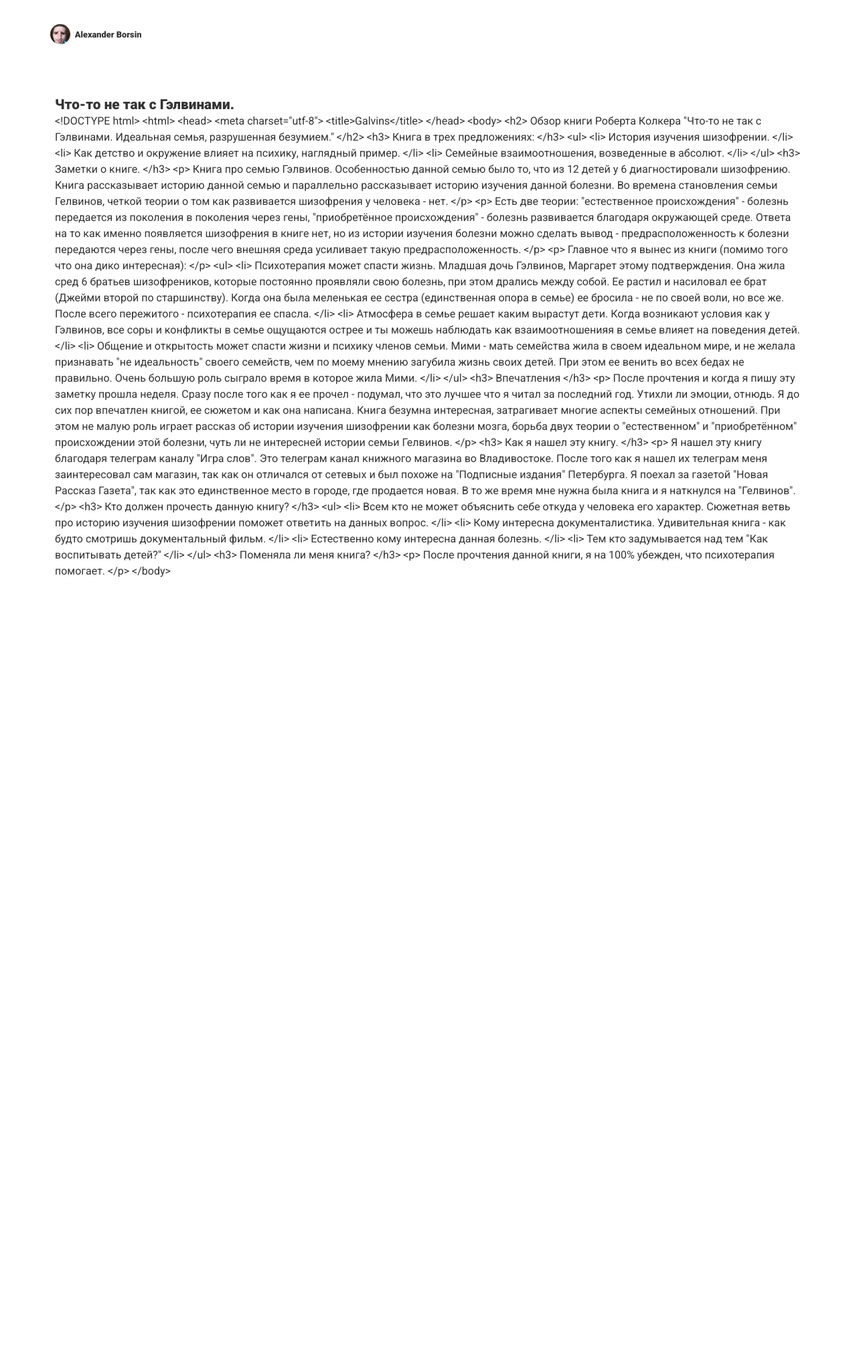
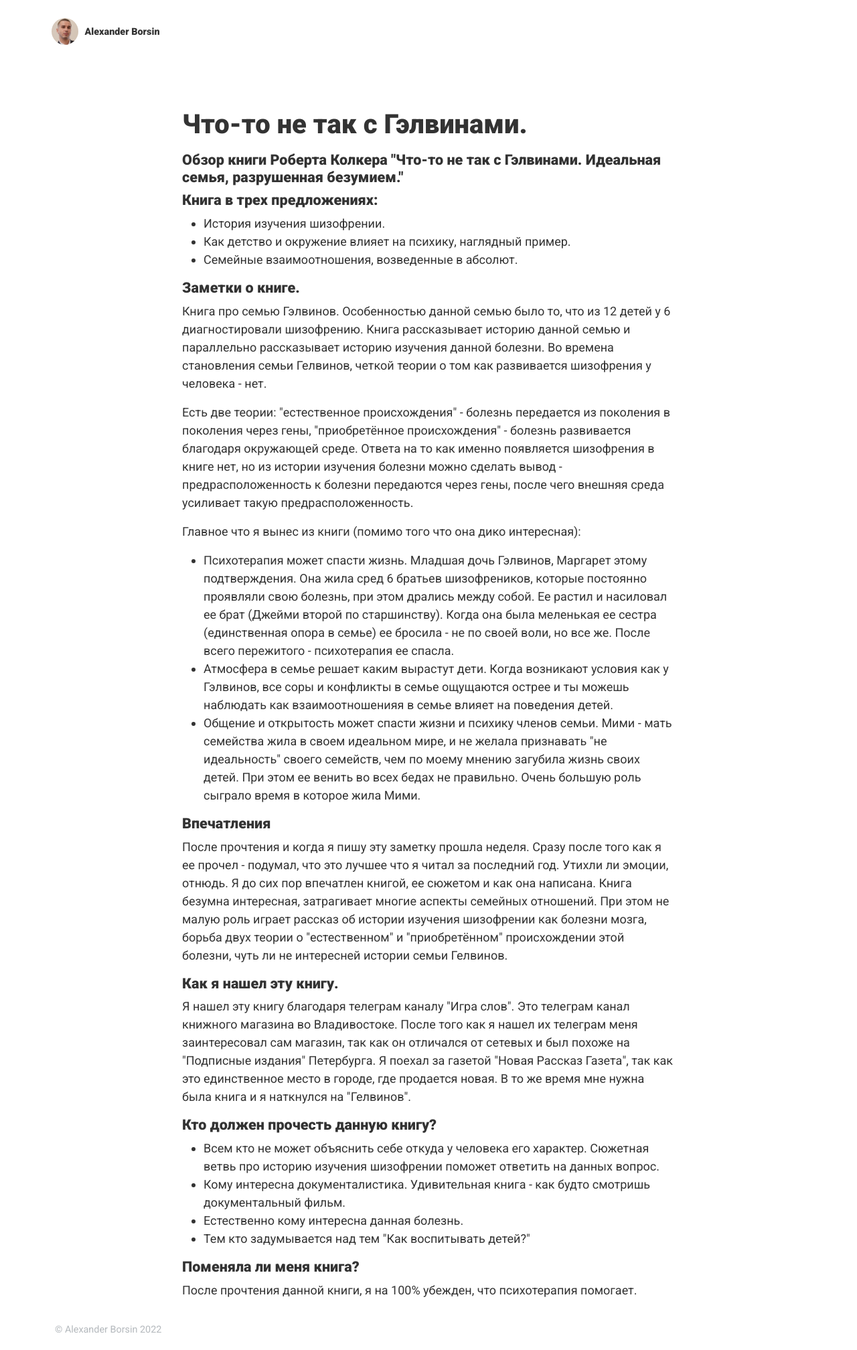
Before and after one commit to bors1n/borsinblog, a Django app: a page that uses blog/templates/base.html in a window 1280 px wide. Shown: the whole page at 67% size. Before the commit the page ends 862 px from the top, so only its background shows below. Run offline with Django 4.2, Linux system fonts and the light colour scheme; data comes from the database, SQL or seed files in the repository; both versions use the stored data as it was after the commit.

Commit message:
add footer, changed styles

```diff
--- a/blog/static/styles/styles.css
+++ b/blog/static/styles/styles.css
@@ -1,8 +1,13 @@
+html {
+  position: relative;
+  min-height: 100%;
+}
 body{
     color: #333;
     font-family:  'Roboto', Arial, sans-serif;
-    font-size: 16px;
+    font-size: 18px;
     font-weight: 400;
+    margin-bottom: 60px; /* Margin bottom by footer height */
 }
 
 .page-header{
@@ -13,30 +18,31 @@ h2{
     font-size: 1.5em;
 }
 h2{
-    font-size: 1.3em;
+    font-size: 1.2em;
+}
+h3{
+    font-size: 1.2em;
 }
 h4, h5, h6{
     font-size: 1em;
 }
-h1, h2, h3{
-    font-family: 'Roboto', Arial, Helvetica, sans-serif;
+h1, h2, h3, h4{
+    font-family:  'Roboto', Arial, Helvetica, sans-serif;
     font-weight: 900;
 }
-
 h1.avatar-top{
     margin-top: 2em;
     font-size: 0.8em;
 }
 h1.avatar-top img{
-    width: 32px;
+    width: 46px;
     margin-right: .2em;
-    clip-path: circle(15px at center);
+    clip-path: circle(20px at center);
     margin-top: -3px;
 }
 .article{
     margin-button: 3em;
 }
-
 h2.article-title{
     margin-bottom: 0;
 }
@@ -47,3 +53,15 @@ h2.article-title a{
 h2.article-title a:hover {
      color: #555;
  }
+.footer {
+    position: absolute;
+    bottom: 0;
+    width: 100%;
+    height: 60px; /* Set the fixed height of the footer here */
+    line-height: 60px; /* Vertically center the text there */
+    background-color: #fff;
+    color: #ccc;
+    font-family: 'Roboto', Arial, Helvetica, sans-serif;
+    font-size: .8em;
+    opacity: .5;
+}
--- a/blog/templates/article_page.html
+++ b/blog/templates/article_page.html
@@ -4,8 +4,14 @@
 {% block title %}Borsin Blog{% endblock %}
 
 {% block content %}
-        <div class="article">
-            <h2 class="article-title">{{article.title}}</h2>
-            <p class="article-text">{{article.full_text}}</p>
+    <div class="row justify-content-center">
+    <div class="col-md-12 col-lg-8">
+        <div class="article-list">
+                <div class="article">
+                <h1 class="article-title">{{article.title}}</h1>
+                <p class="article-text">{{article.full_text | safe }}</p>
+            </div>
         </div>
+    </div>
+    </div>
 {% endblock %}
--- a/blog/templates/base.html
+++ b/blog/templates/base.html
@@ -13,7 +13,7 @@
         <div class="row page-header">
             <div class="col">
                 <h1 class="avatar-top">
-                    <img src="{% static 'img/avatar_vol1.jpg' %}"/>
+                    <img src="{% static 'img/avatar_vol2.jpg' %}"/>
                     <span class="author-name">Alexander Borsin</span>
                 </h1>
             </div>
@@ -21,5 +21,10 @@
         {% block content %}
         {% endblock %}
     </div>
+    <footer class="footer">
+        <div class="container">
+            <span class="text-muted">© Alexander Borsin {% now "Y" %}</span>
+        </div>
+    </footer>
     </body>
 </html>
--- a/blog/templates/home_page.html
+++ b/blog/templates/home_page.html
@@ -4,15 +4,15 @@
 {% block title %}Borsin Blog{% endblock %}
 
 {% block content %}
-    <div class="row">
-        <div class="col-md-8 col-sm-12">
+    <div class="row justify-content-center">
+        <div class="col-md-12 col-lg-8">
             <div class="article-list">
                 {% for article in articles %}
                 <div class="article">
                     <h2 class="article-title">
                         <a href="{{ article.get_absolute_url }}">{{article.title}}</a>
                     </h2>
-                    <p class="article-summary">{{article.summary}}</p>
+                    <p class="article-summary">{{article.summary | safe}}</p>
                 </div>
                 {% endfor %}
             </div>
--- a/functional_tests/tests.py
+++ b/functional_tests/tests.py
@@ -6,12 +6,17 @@ from django.test import LiveServerTestCase
 from blog.models import Article
 from datetime import datetime
 import pytz
+import os
 
 
 class BasicInstallTest(LiveServerTestCase):
 
     def setUp(self):
         self.browser = webdriver.Chrome()
+        staging_server = os.environ.get('STAGING_SERVER') #пытаемся загрузить из окружение ссылку в переменной staging_server
+        if staging_server:
+            self.live_server_url = 'http://' + staging_server
+
         Article.objects.create(title='title 1',
                                summary='summary 1',
                                full_text='full_test 1',
```
Also changed, not shown: blog/tests.py (+5 -11 lines), blog/static/img/avatar_vol2.JPG (added), db.sqlite3, 3 other files.
